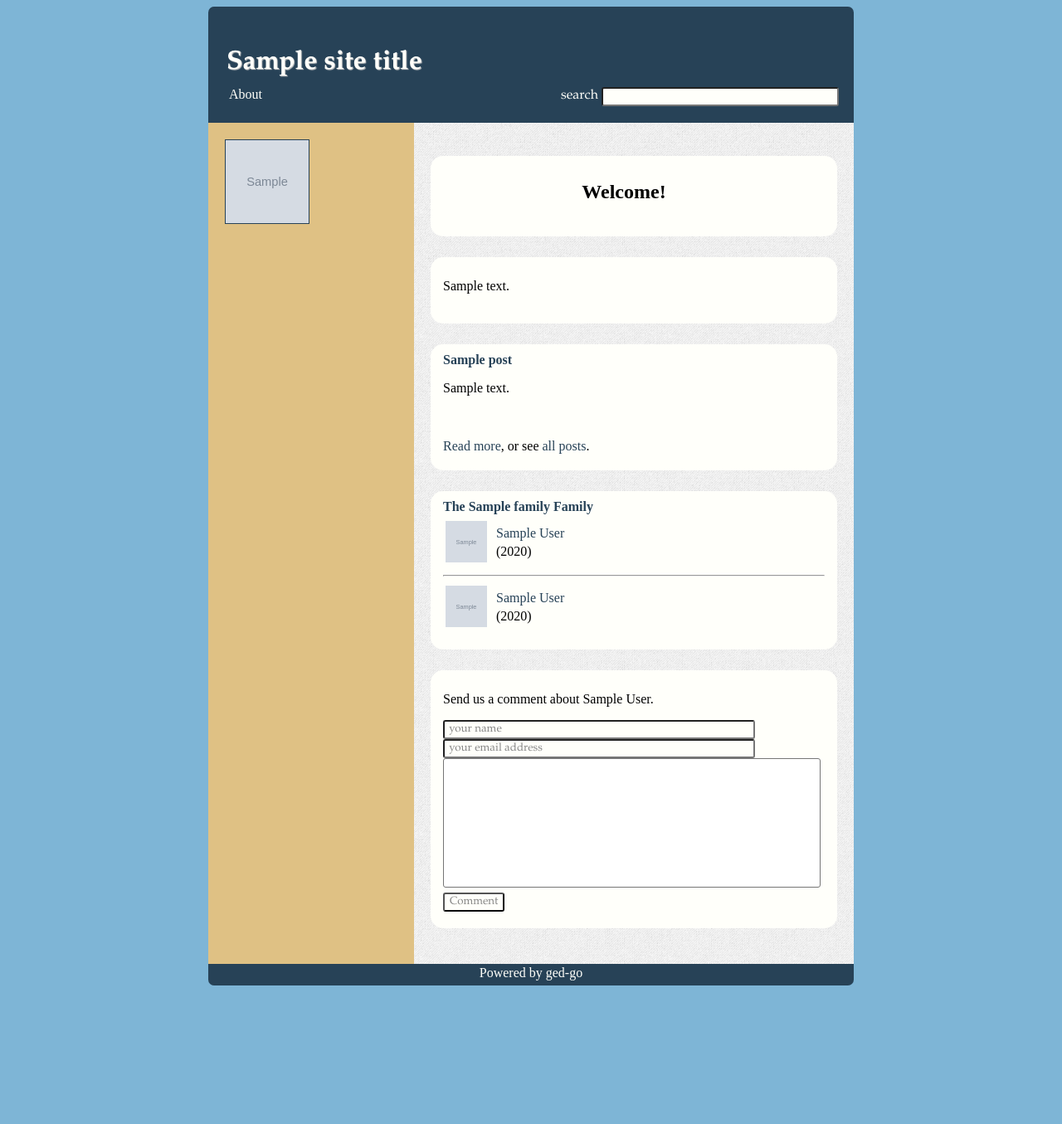
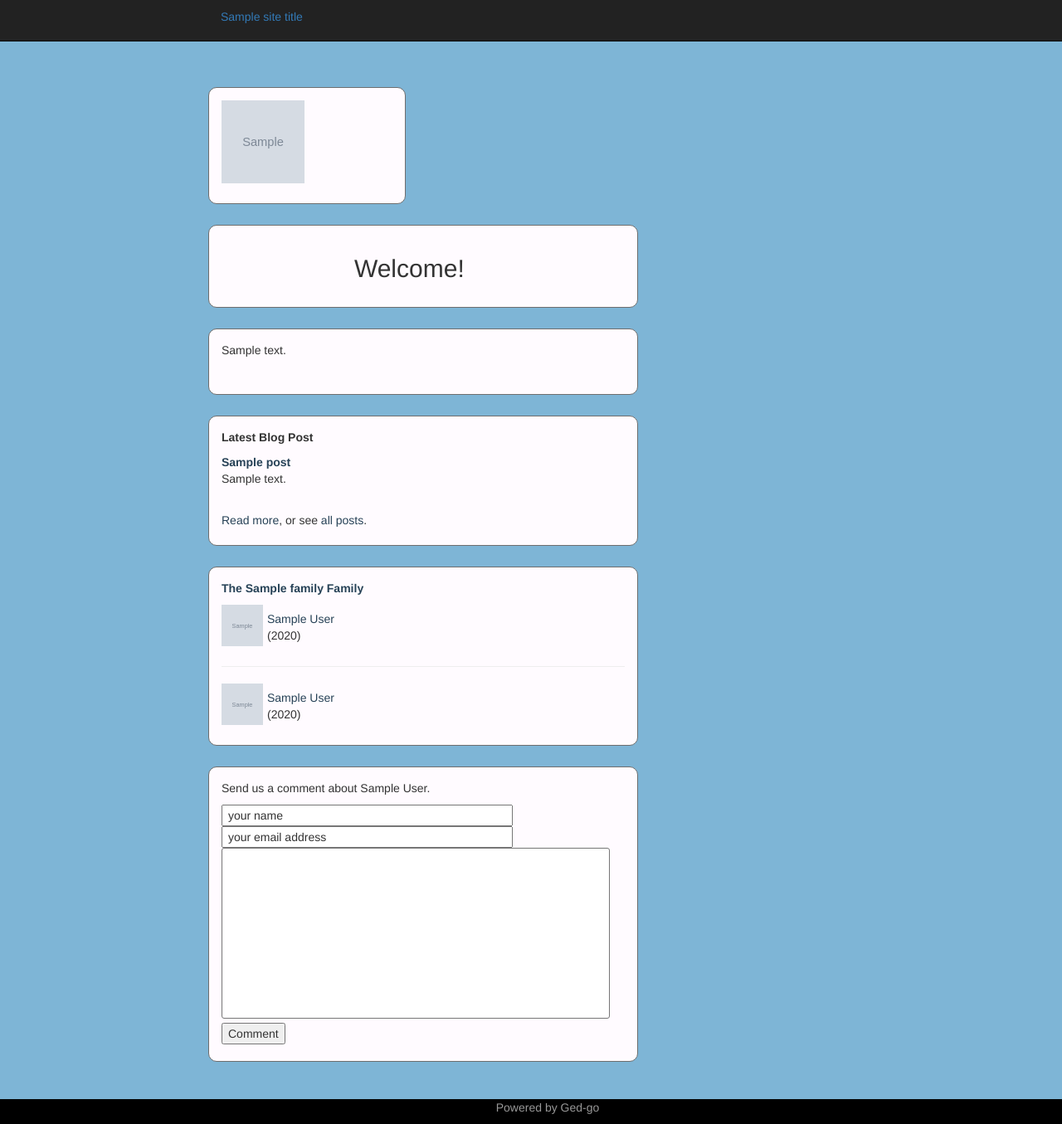
Before and after one commit to gthole/gedgo, a Django app: template templates/gedgo/gedcom.html in a window 1280 px wide. Shown: the whole page at 83% size. Before the commit the page ends 1188 px from the top, so only its background shows below. Run offline with Django 3.2, Linux system fonts and the light colour scheme; the template is opened without the code that fills it: most values are stand-ins (such as "Sample title", 1, 10 or a date in 2020); grey boxes marked "Sample" are stand-in pictures; some libraries are stand-ins or nearby versions.

Commit message:
Add new bootstrapped template, use it as default.

```diff
--- /dev/null
+++ b/static/styles/style-default.css
@@ -0,0 +1,135 @@
+html {
+  height: 100%;
+}
+body {
+  margin:0px;
+  font-family: "Helvetica Neue", Helvetica, Arial, sans-serif;
+  font-size: 14px;
+  line-height: 20px;
+  color: #333333;
+  padding:0;
+  background-color: #7EB5D6;
+  height: 100%;
+}
+
+/*
+  Bootstrap overrides.
+*/
+.span8 {
+  width: 518px;
+}
+.span4 {
+  width: 238px;
+}
+.navbar-fixed-top .container {
+  margin-top:10px;
+  width: 778px;
+}
+.container{
+  width: 778px;
+}
+
+
+.wrapper {
+  min-height: 100%;
+  position:relative;
+}
+.main {
+    padding-top: 80px;
+    padding-bottom:30px;
+}
+.sidebar-nav {
+  padding: 9px 0;
+}
+.pod {
+  background-color: #FFFBFF;
+  border-radius: 10px;
+  padding: 15px 15px 20px 15px;
+  margin: 25px 0 25px 0;
+  border-style: solid;
+  border-color: #6E6E6E;
+  border-width: 1px;
+  min-height: 80px;
+}
+.pod ul {
+  margin: 0;
+  padding:0;
+  list-style:none;
+  display: inline;
+}
+.pod li {
+  margin: 5px;
+}
+.pod a:link {
+  color:#274257;
+}
+.pod a:visited {
+  color:#274257;
+}
+.pod a:hover {
+  color:#FFA540;
+}
+.pod a:active {
+  color:#FFA540;
+}
+.pod-title {
+  font-weight: bold;
+  margin-bottom: 10px;
+}
+.subpod-title {
+  font-style: italic;
+  color: #989898;
+  margin-bottom: 2px;
+}
+.footlist {
+  display:inline;
+  margin: 0 40px 0 40px;
+}
+.footer {
+  background-color:#000000;
+  color:#FFFFFA;
+  text-align: center;
+  position: absolute;
+  bottom: 0px;
+  height: 30px;
+  width: 100%;
+}
+.footer a:link {
+  color:#989898;
+}
+.footer a:visited {
+  color:#989898;
+}
+.footer a:hover {
+  color:#FFFFFF;
+  text-decoration: none
+}
+.footer a:active {
+  color:#FFFFFF;
+}
+.search {
+  float:right;
+  margin-top: 5px;
+}
+td {
+  padding-right: 5px;
+}
+textarea {
+  color: #888888;
+  border-radius: 3px;
+  resize:none;
+  width: 468px;
+}
+img {
+  margin-bottom:4px;
+}
+rect {
+  fill: white;
+  stroke: teal;
+  stroke-width: 2;
+}
+path {
+  fill: none;
+  stroke: gray;
+  stroke-width: 2;
+}
--- a/templates/gedgo/blogpost.html
+++ b/templates/gedgo/blogpost.html
@@ -1,4 +1,8 @@
-{% extends "gedgo/base.html" %}
+{% extends "base.html" %}
+
+{% block blogactive %}
+    class="active"
+{% endblock %}
 
 {% block leftsidebar %}
 {% if post.tagged_photos.all %}
--- a/templates/gedgo/blogpost_list.html
+++ b/templates/gedgo/blogpost_list.html
@@ -1,4 +1,8 @@
-{% extends "gedgo/base.html" %}
+{% extends "base.html" %}
+
+{% block blogactive %}
+    class="active"
+{% endblock %}
 
 {% block leftsidebar %}
     {% if user.is_staff %}
--- /dev/null
+++ b/templates/gedgo/default/base.html
@@ -0,0 +1,64 @@
+<!DOCTYPE html>
+<html>
+  <head>
+    <title>{% if site_title %}{{ site_title }}{% else %}Ged-go!{% endif %}{% if person %} : {{ person.full_name }}{% endif %}</title>
+    <script type="text/javascript" src="{{ STATIC_URL }}js/d3.v2.js"></script>
+    <!-- Bootstrap -->
+    <link href="{{ STATIC_URL }}styles/bootstrap.min.css" rel="stylesheet" media="screen">
+    <link href="{{ STATIC_URL }}styles/style-default.css" rel="stylesheet" type="text/css" >
+  </head>
+  <body>
+    <div class="wrapper">
+      <div class="navbar navbar-inverse navbar-fixed-top">
+        <div class="navbar-inner">
+          <div class="container">
+            <a class="brand" href="/gedgo/">{% if site_title %}{{ site_title }}{% else %}Ged-go!{% endif %}</a>
+            <div class="nav-collapse collapse">
+              <ul class="nav">
+                {% if show_blog %}<li {% block blogactive %}{% endblock %}><a href="/gedgo/blog/">Blog</a></li>{% endif %}
+                {% if show_documentaries %}<li {% block docuactive %}{% endblock %}><a href="/gedgo/documentaries/">Documentaries</a></li>{% endif %}
+                {% if show_researchfiles %}<li {% block filesactive %}{% endblock %}><a href="/gedgo/researchfiles/">Research Files</a></li>{% endif %}
+              </ul>
+            <div class="search">
+              <form action="/gedgo/search/" method="get">
+                <input type="text" name="q" value="{% if query %}{{ query }}{% else %}search{% endif %}"  onfocus="if (this.value=='search') this.value='';" >
+              </form>
+            </div>
+          </div><!--/.nav-collapse -->
+        </div>
+      </div>
+    </div>
+
+    <div class="main">
+      <div class="container">
+        <div class="row">
+          <div class="span4">
+            <div class="pod">
+              {% block leftsidebar %}{% endblock %}
+            </div>
+          </div>
+          <div class="span8">
+            {% block content %}{% endblock %}<br>
+          </div>
+        </div>
+      </div>
+    </div>
+
+    <div class="footer">
+      <div class="container">
+        <ul>
+          <li class="footlist"><a href="http://github.com/gthole/gedgo/">Powered by Ged-go</a></li>
+          {% if user.is_active %}
+            <li class="footlist"><a href="/gedgo/logout/">Log out</a></li>
+            {% if user.is_staff %}
+              <li class="footlist"><a href="/admin/">Admin panel</a></li>
+              <li class="footlist"><a href="/gedgo/media/docs.html">Documentation</a></li>
+            {% endif %}
+          {% endif %}
+        </ul>
+      </div>
+    </div>
+  </body>
+  <script src="http://code.jquery.com/jquery-latest.js"></script>
+  <script src="{{ STATIC_URL }}js/bootstrap.min.js"></script>
+</html>
--- a/templates/gedgo/family.html
+++ b/templates/gedgo/family.html
@@ -1,4 +1,4 @@
-{% extends "gedgo/base.html" %}
+{% extends "base.html" %}
 
 
 {% block leftsidebar %}
--- a/templates/gedgo/gedcom.html
+++ b/templates/gedgo/gedcom.html
@@ -1,4 +1,4 @@
-{% extends "gedgo/base.html" %}
+{% extends "base.html" %}
 
 
 {% block leftsidebar %}
@@ -23,10 +23,11 @@
 
 {% if post %}
 	<div class="pod">
-		<b><a href="../{{ gedcom.id }}/blog/post/{{ post.id }}">{{ post.title }}</a></b><br>
+		<div class="pod-title">Latest Blog Post</div>
+		<b><a href="../blog/post/{{ post.id }}">{{ post.title }}</a></b><br>
 		{{ post.body|safe|linebreaks|truncatewords:50 }}
-		<br><br>
-		<a href="../{{ gedcom.id }}/blog/post/{{ post.id }}">Read more</a>, or see <a href="../{{ gedcom.id }}/blog/">all posts</a>.
+		<br>
+		<a href="../blog/post/{{ post.id }}">Read more</a>, or see <a href="../blog/">all posts</a>.
 	</div>
 {% endif %}
 
@@ -46,9 +47,10 @@
 
 {% if gedcom.file_name or gedcom.last_update %}
 <div class="pod">
-	<table>
-	{% if gedcom.last_updated %}<tr><td><div class="pod-title">Last Updated: </div></td><td> {{ gedcom.last_updated }} </td></tr>{% endif %}
-	</table>
+	{% if gedcom.last_updated %}
+		<div class="pod-title">Last Updated:</div>{{ gedcom.last_updated }}
+	{% endif %}
+	<br><br>
 	{% if user.is_staff %}
 		<a href="/admin/gedgo/gedcom/{{ gedcom.id }}/">Edit this page</a>
 	{% endif %}
--- a/templates/gedgo/login.html
+++ b/templates/gedgo/login.html
@@ -1,7 +1,7 @@
-{% extends "gedgo/base.html" %}
+{% extends "base.html" %}
 
 {% block content %}
-
+<div class="pod">
 {% if form.errors %}
 <p>Your username and password didn't match. Please try again.</p>
 {% endif %}
@@ -22,5 +22,5 @@
 <input type="submit" value="login" />
 <input type="hidden" name="next" value="{{ next }}" />
 </form>
-
+</div>
 {% endblock %}
--- a/templates/gedgo/base.html
+++ b/templates/gedgo/original/base.html
@@ -2,7 +2,7 @@
 <html>
 <title>{% if site_title %}{{ site_title }}{% else %}Ged-go!{% endif %}{% if person %} : {{ person.full_name }}{% endif %}</title>
 <head>
-	<link rel="stylesheet" type="text/css" href="{{ STATIC_URL }}styles/style.css">
+	<link rel="stylesheet" type="text/css" href="{{ STATIC_URL }}styles/style-blue.css">
 	<script type="text/javascript" src="{{ STATIC_URL }}js/d3.v2.js""></script>
 </head>
 <body>
--- a/templates/gedgo/person.html
+++ b/templates/gedgo/person.html
@@ -1,4 +1,4 @@
-{% extends "gedgo/base.html" %}
+{% extends "base.html" %}
 
 
 {% block leftsidebar %}
--- a/templates/gedgo/researchfiles.html
+++ b/templates/gedgo/researchfiles.html
@@ -1,5 +1,8 @@
-{% extends "gedgo/base.html" %}
+{% extends "base.html" %}
 
+{% block filesactive %}
+	class = "active"
+{% endblock %}
 
 {% block leftsidebar %}
 	<ul>
--- a/templates/gedgo/update.html
+++ b/templates/gedgo/update.html
@@ -1,4 +1,4 @@
-{% extends "gedgo/base.html" %}
+{% extends "base.html" %}
 
 {% block content %}
 <div class="pod">
```
Also changed, not shown: templates/gedgo/documentaries.html (+4 -6 lines), templates/gedgo/search_results.html (+3 -6 lines), views/documentaries.py (+4 -4 lines), static/styles/style-blue.css (renamed from static/styles/style.css), 1 other file.
